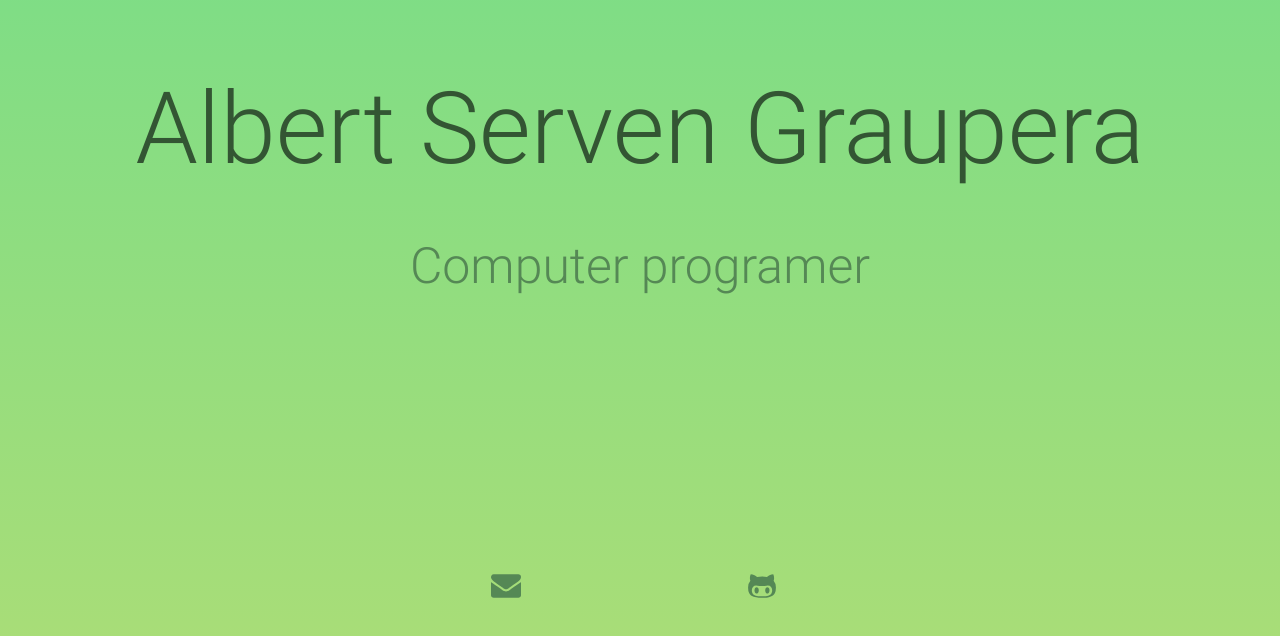
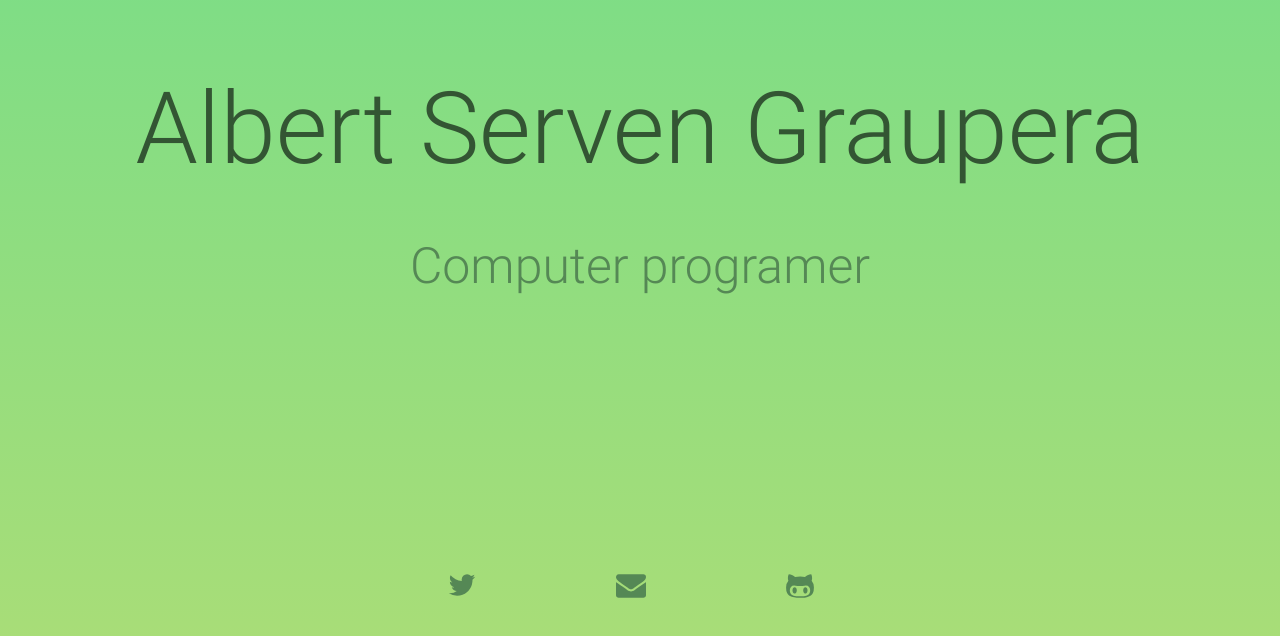
Before and after one commit to aserven/aserven.github.io, a website: page index.html in a window 1280 px wide. Shown: the part 130-766 px from the top of the page. Drawn offline with Linux system fonts and the light colour scheme.

Commit message:
added twitter

```diff
--- a/index.html
+++ b/index.html
@@ -5,7 +5,7 @@
     <meta name="viewport" content="width=device-width, initial-scale=1.0">
     <link rel="shortcut icon" href="images/favicon.ico">
     <style>
-        @font-face{font-family:'Roboto Light';src:url(fonts/Roboto-Light.ttf)}body,html{font-family:Roboto Light,Helvetica,Arial,sans-serif;font-size:50px;margin:0;border:0;font-weight:100;min-height:400px;background-color:#AD7;background:#AD7 -webkit-gradient(linear,left top,left bottom,from(#7D8),to(#AD7)) no-repeat;background:#AD7 -moz-linear-gradient(top,#7D8,#AD7) no-repeat;filter:progid:DXImageTransform.Microsoft.gradient(startColorstr=#77DD88, endColorstr=#AADD77) no-repeat;-ms-filter:"progid:DXImageTransform.Microsoft.gradient(startColorstr=#77DD88, endColorstr=#77DD88)" no-repeat}span{word-spacing:none}.name{padding:200px 0 50px 0;font-size:100px;color:#353;text-align:center}.title{text-align:center}*{color:#585}.logos{position:absolute;bottom:50px;font-size:30px;margin-left:29.5%;margin-right:29.5%;margin-bottom:20px;width:40%}.logos a{display:inline-block;float:left;width:50%;text-align:center;text-decoration:none}.logos img{width:1em;height:1em}@media (max-height:600px){.name{padding:50px 0}.logos{position:inherit;margin-top:250px}}@media (max-width:1200px){.name{font-size:70px}}@media (max-width:800px){.name{padding-top:50px;font-size:50px}.title{font-size:40px}.logos{position:inherit;margin-top:20px}.logos a{display:block;float:none;width:100%;margin-top:15px}}@media (max-width:540px){.name{font-size:30px}.title{font-size:25px}.logos a{font-size:20px}}@media (max-width:320px){.name{font-size:25px}.title{font-size:20px}.logos a{font-size:20px}}
+        @font-face{font-family:'Roboto Light';src:url(fonts/Roboto-Light.ttf)}body,html{font-family:Roboto Light,Helvetica,Arial,sans-serif;font-size:50px;margin:0;border:0;font-weight:100;min-height:400px;background-color:#AD7;background:#AD7 -webkit-gradient(linear,left top,left bottom,from(#7D8),to(#AD7)) no-repeat;background:#AD7 -moz-linear-gradient(top,#7D8,#AD7) no-repeat;filter:progid:DXImageTransform.Microsoft.gradient(startColorstr=#77DD88, endColorstr=#AADD77) no-repeat;-ms-filter:"progid:DXImageTransform.Microsoft.gradient(startColorstr=#77DD88, endColorstr=#77DD88)" no-repeat}span{word-spacing:none}.name{padding:200px 0 50px 0;font-size:100px;color:#353;text-align:center}.title{text-align:center}*{color:#585}.logos{position:absolute;bottom:50px;font-size:30px;margin-left:29.5%;margin-right:29.5%;margin-bottom:20px;width:40%}.logos a{display:inline-block;float:left;width:33%;text-align:center;text-decoration:none}.logos img{width:1em;height:1em}@media (max-height:600px){.name{padding:50px 0}.logos{position:inherit;margin-top:250px}}@media (max-width:1200px){.name{font-size:70px}}@media (max-width:800px){.name{padding-top:50px;font-size:50px}.title{font-size:40px}.logos{position:inherit;margin-top:20px}.logos a{display:block;float:none;width:100%;margin-top:15px}}@media (max-width:540px){.name{font-size:30px}.title{font-size:25px}.logos a{font-size:20px}}@media (max-width:320px){.name{font-size:25px}.title{font-size:20px}.logos a{font-size:20px}}
     </style>
 </head>
 
@@ -14,8 +14,9 @@
     <div class="title">Computer programer</div>
 
     <div class="logos">
+        <a href="https://twitter.com/albert_serven"><img src="images/twitter.svg"></a>
         <a href="mailto:albertATservenDOTcat?Subject=Hello Albert" onclick = "this.href=this.href.replace(/AT/,'&#64;').replace(/DOT/,'&#46;')"><img src="images/envelope.svg"></a>
-        <a href="http://github.com/aserven"><img src="images/github-alt.svg"></a>
+        <a href="https://github.com/aserven"><img src="images/github-alt.svg"></a>
     </div>
 
 </body>
--- a/stylesheets/home.less
+++ b/stylesheets/home.less
@@ -52,7 +52,7 @@ span {
     a {
         display: inline-block;
         float: left;
-        width: 50%;
+        width: 33%;
         text-align: center;
         text-decoration: none;
     }
```
Also changed, not shown: images/twitter.svg (added).
